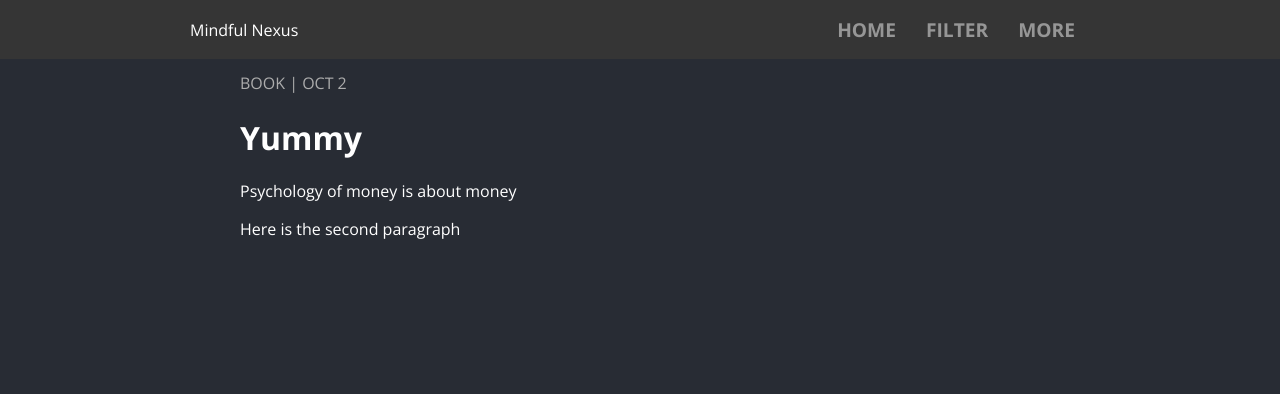
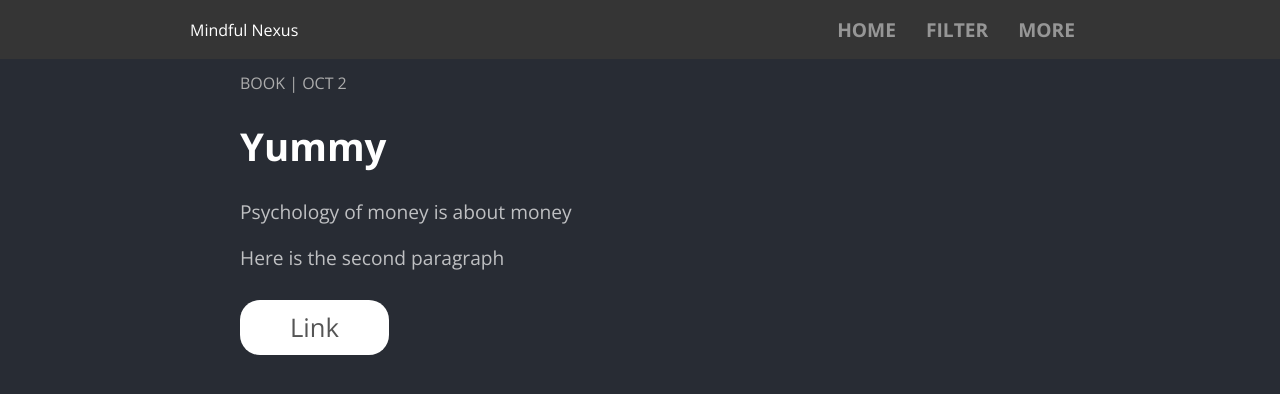
Before and after one commit to Buraiyen/Mindful-Nexus, an Angular app: page /test in a window 1280 px wide. Shown: the top 394 px of the page. Built offline with nearby package versions, Linux system fonts and the light colour scheme.

Commit message:
:sparkles: feat: dynamic page button

```diff
--- a/src/app/dynamic-page/dynamic-page.component.html
+++ b/src/app/dynamic-page/dynamic-page.component.html
@@ -2,6 +2,9 @@
   <div>
     <h2 class="info">{{ pageData.category }} | {{ pageData.date | date }}</h2>
   </div>
-  <h1>{{ pageData.title }}</h1>
-  <p *ngFor="let paragraph of pageData.content">{{ paragraph }}</p>
+  <h1 class="title">{{ pageData.title }}</h1>
+  <p class="paragraph" *ngFor="let paragraph of pageData.content">
+    {{ paragraph }}
+  </p>
+  <a href="" class="button">Link</a>
 </app-container>
```
